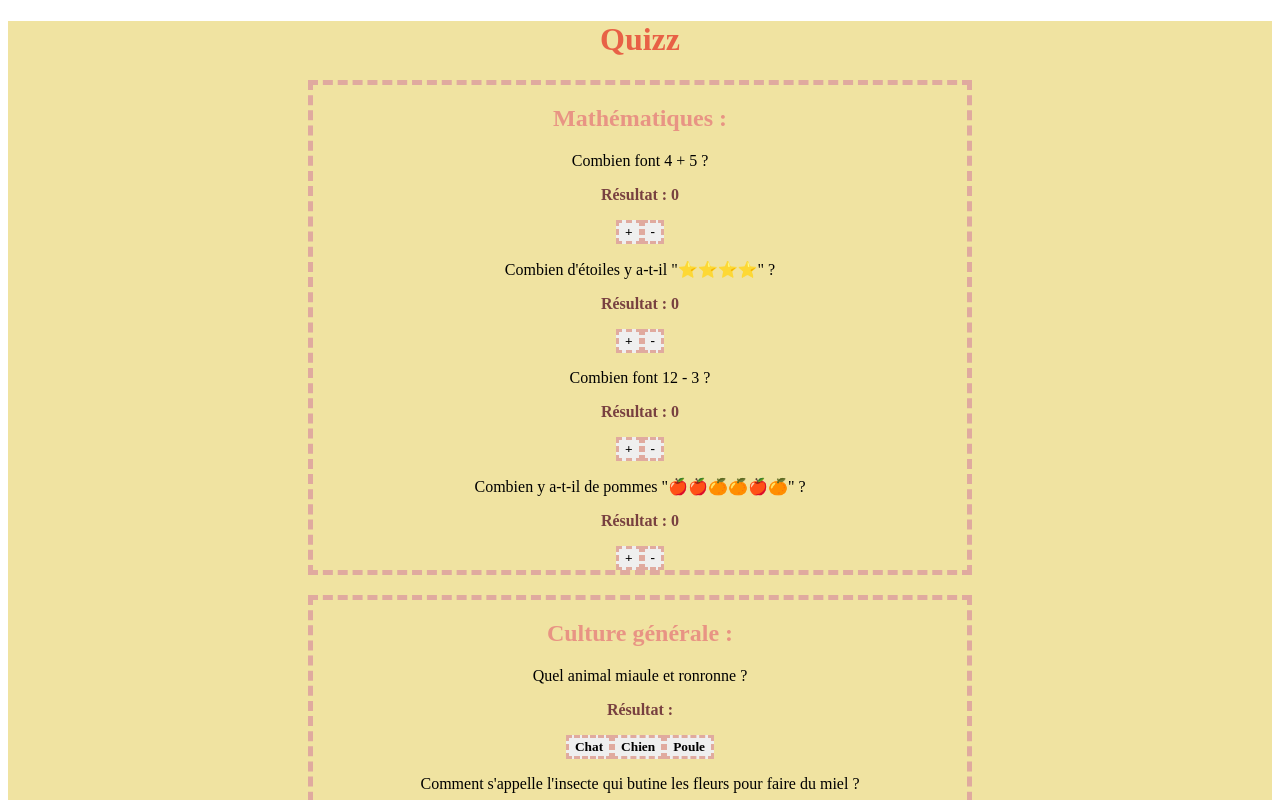
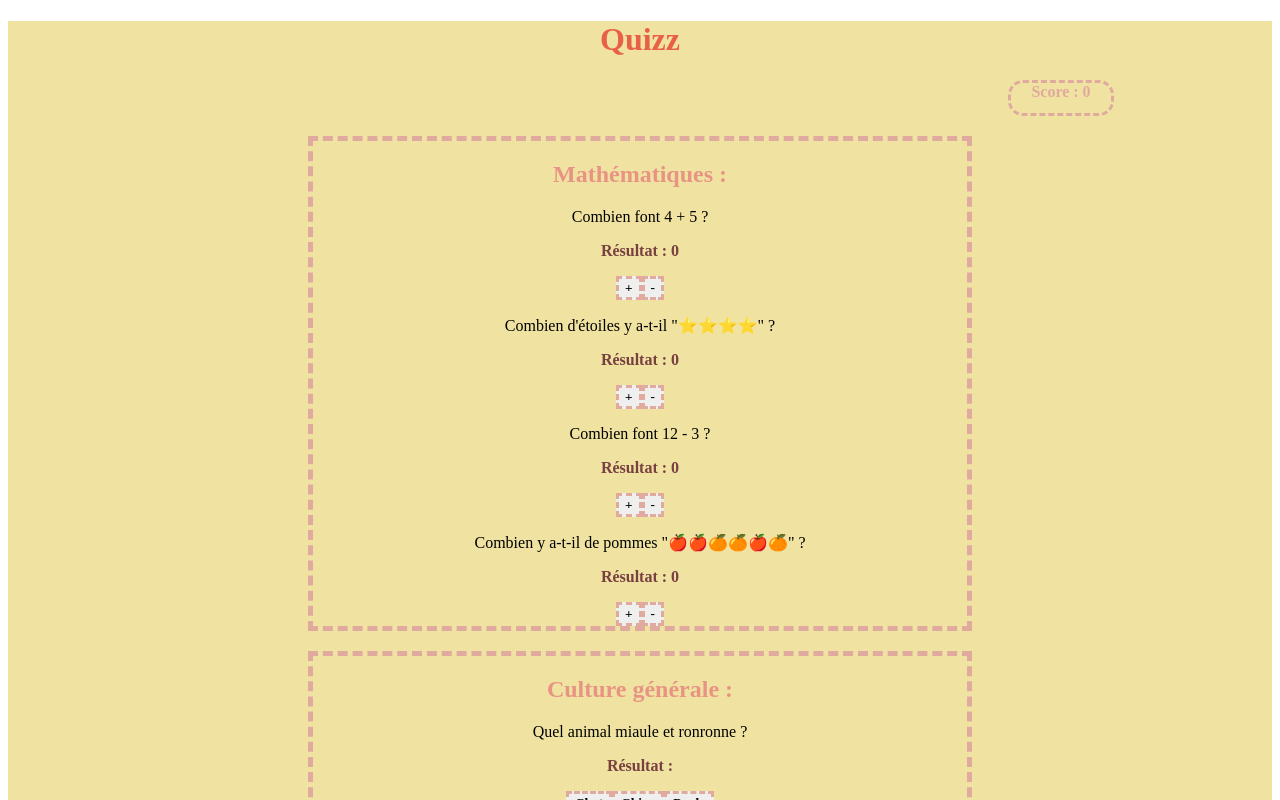
Before and after one commit to LLudyvine/Quizz-Enfants-Vuejs, a Vue app: page / in a window 1280 px wide. Shown: the top 800 px of the page. Built offline with nearby package versions, Linux system fonts and the light colour scheme; the HTML template or start-up script is replaced by a standard one.

Commit message:
ajout du score

```diff
--- a/src/components/QuizzEnfantsVue.vue
+++ b/src/components/QuizzEnfantsVue.vue
@@ -7,6 +7,9 @@ const plus = () => {
         return
     }
     count.value++
+    if (count.value === 9) {
+        score();
+    }
 };
 const moins = () => {
     if (count.value === 9) {
@@ -21,6 +24,9 @@ const deuxiemePlus = () => {
         return
     }
     deuxiemeCount.value++
+    if (deuxiemeCount.value === 4) {
+        score();
+    }
 };
 const deuxiemeMoins = () => {
     if (deuxiemeCount.value === 4) {
@@ -35,6 +41,9 @@ const troisiemePlus = () => {
         return
     }
     troisiemeCount.value++
+    if (troisiemeCount.value === 9) {
+        score();
+    }
 };
 const troisiemeMoins = () => {
     if (troisiemeCount.value === 9) {
@@ -49,6 +58,9 @@ const quatriemePlus = () => {
         return
     }
     quatriemeCount.value++
+    if (quatriemeCount.value === 3) {
+        score();
+    }
 };
 const quatriemeMoins = () => {
     if (quatriemeCount.value === 3) {
@@ -61,6 +73,7 @@ const reponseCultureg = ref("");
 const animaux = ref(["Chat", "Chien", "Poule"]);
 const reponseChat = () => {
     reponseCultureg.value = "Chat";
+    score();
 }
 const reponseChien = () => {
     reponseCultureg.value = "Chien";
@@ -74,6 +87,7 @@ const deuxiemeReponseCultureg = ref("");
 const deuxiemeTableauAnimaux = ref(["Papillon", "Abeille", "Moustique"]);
 const reponseAbeille = () => {
     deuxiemeReponseCultureg.value = "Abeille";
+    score();
 };
 const reponseMoustique = () => {
   deuxiemeReponseCultureg.value = "Moustique";
@@ -87,6 +101,7 @@ const troisiemeReponseCultureg = ref("");
 const troisiemeTableauBallon = ref(["Ballon de Foot", "Ballon de Basket", "Ballon de Rugby"]);
 const reponseRugby = () => {
     troisiemeReponseCultureg.value = "Ballon de Rugby";
+    score();
 };
 const reponseFoot = () => {
   troisiemeReponseCultureg.value = "Ballon de Foot";
@@ -100,6 +115,7 @@ const quatriemeReponseCultureg = ref("");
 const quatriemeTableauHalloween = ref(["Une Citrouille", "Une Carotte", "Une Pomme de terre"]);
 const reponseCitrouille = () => {
     quatriemeReponseCultureg.value = "Une Citrouille";
+    score();
 };
 const reponseCarotte = () => {
     quatriemeReponseCultureg.value = "Une Carotte";
@@ -113,6 +129,7 @@ const premiereReponseAnglais = ref("");
 const premierTableauAnglais = ref(["Dog","Turtle", "Horse"]);
 const reponseTurtle = () => {
     premiereReponseAnglais.value = "Turtle";
+    score();
 };
 const reponseDog = () => {
     premiereReponseAnglais.value = "Dog";
@@ -126,6 +143,7 @@ const deuxiemeReponseAnglais = ref("");
 const deuxiemeTableauAnglais = ref(["Manger","Au Revoir", "Bonjour"]);
 const reponseBonjour = () => {
     deuxiemeReponseAnglais.value = "Bonjour";
+    score();
 };
 const reponseAuRevoir = () => {
    deuxiemeReponseAnglais.value = "Au Revoir";
@@ -135,10 +153,16 @@ const reponseManger = () => {
    deuxiemeReponseAnglais.value = "Manger";
 };
 
+const scores = ref(0);
+const score = () => {
+    scores.value++
+}
+
 </script>
 
 <template>
 <h1>Quizz</h1>
+    <div class="premiereCategorie">Score : {{ scores }}</div>
     <div class="categories">
     <h2>Mathématiques :</h2>
         <p class="question">Combien font 4 + 5 ?</p>
@@ -226,6 +250,18 @@ const reponseManger = () => {
         color : #E86146;
         text-align: center;
     }
+    .premiereCategorie {
+        margin : 10px 370px 0 1000px;
+        font-family: cursive;
+        font-weight: bold;
+        color : #E0AA9F;
+        border : dashed #E0AA9F;
+        border-width: 3.5px;
+        border-radius : 15px;
+        height: 30px;
+        width: 100px;
+        text-align: center;
+    }
     .categories {
         border : dashed #E0AA9F;
         border-width: 5px;
```
